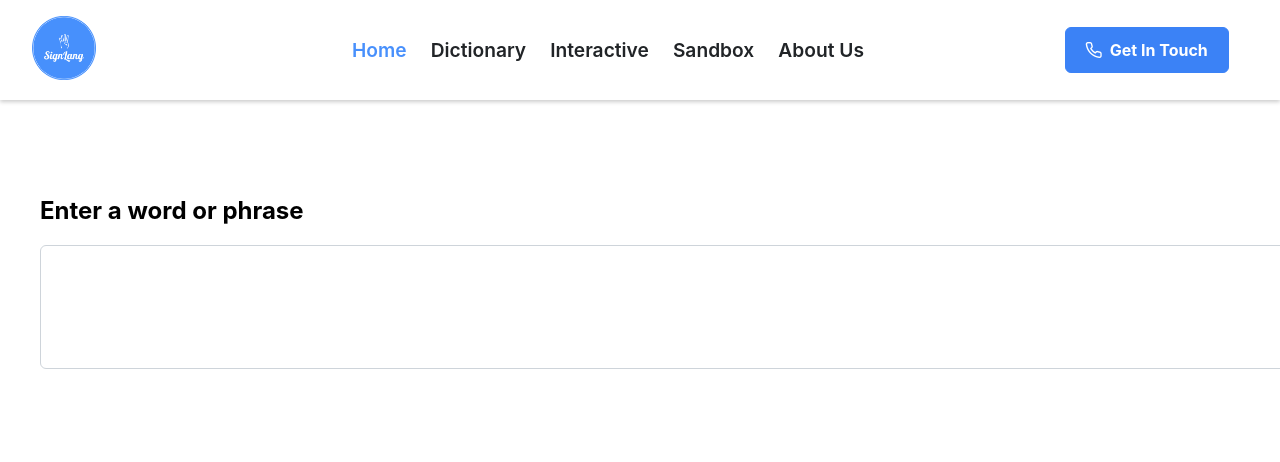
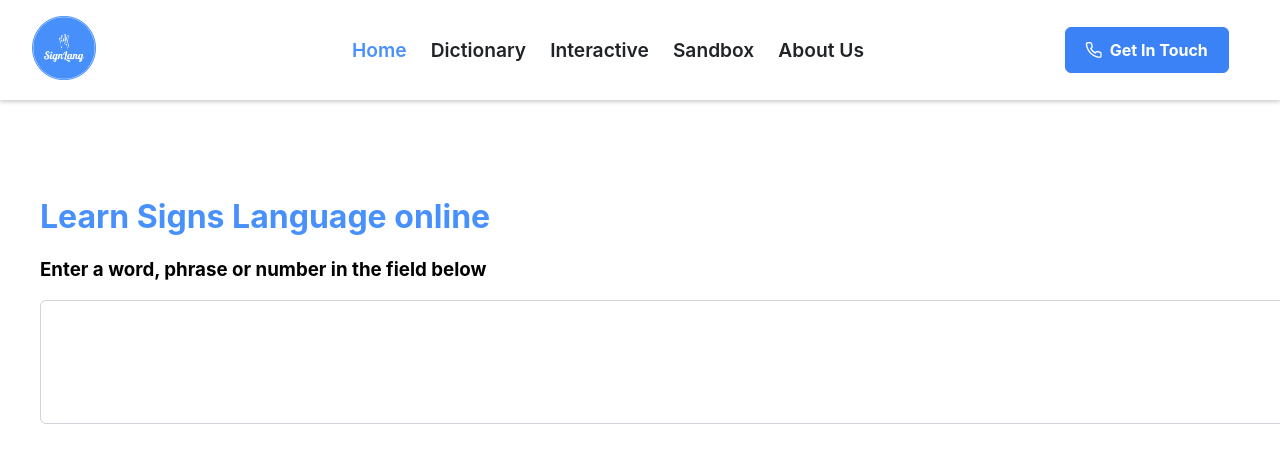
Before and after one commit to Codinglone/signs-app, a React (Vite) app: page / in a window 1280 px wide. Shown: the top 462 px of the page. Built offline with nearby package versions, Linux system fonts and the light colour scheme.

Commit message:
UI changes

```diff
--- a/src/components/Sandbox.jsx
+++ b/src/components/Sandbox.jsx
@@ -159,7 +159,8 @@ const Sandbox = () => {
 
   return (
     <Container>
-      <h2>Enter a word or phrase</h2>
+      <h1 style={{color: '#4890fc'}}>Learn Signs Language online</h1>
+      <h3>Enter a word, phrase or number in the field below</h3>
       <InputTextarea
         autoResize
         value={value}
--- a/src/index.css
+++ b/src/index.css
@@ -5,4 +5,7 @@ body {
 
 .sign-img {
   width: 4rem;
+  max-height: 60px;
+  margin-left: 12px;
+  object-fit: contain;
 }
```
